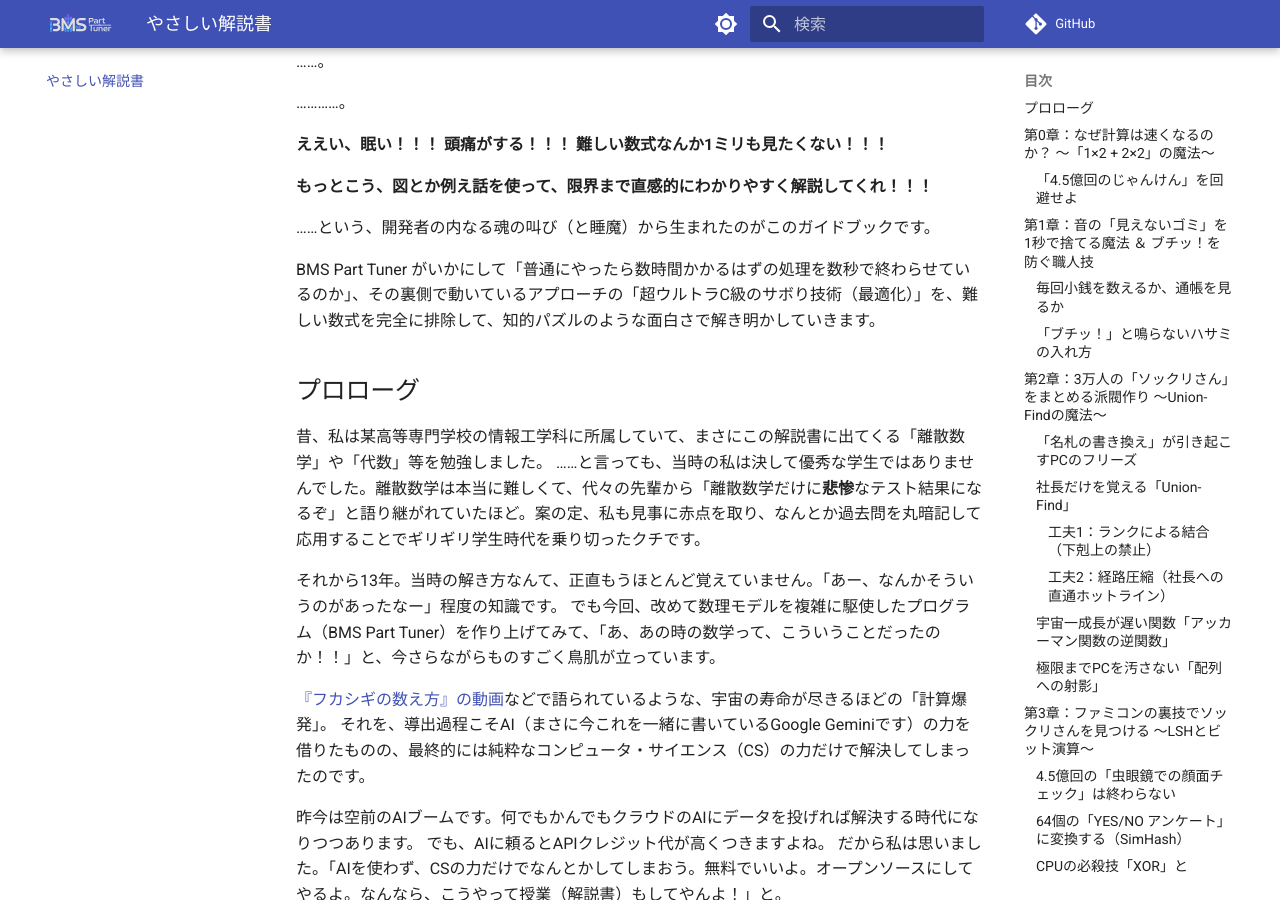
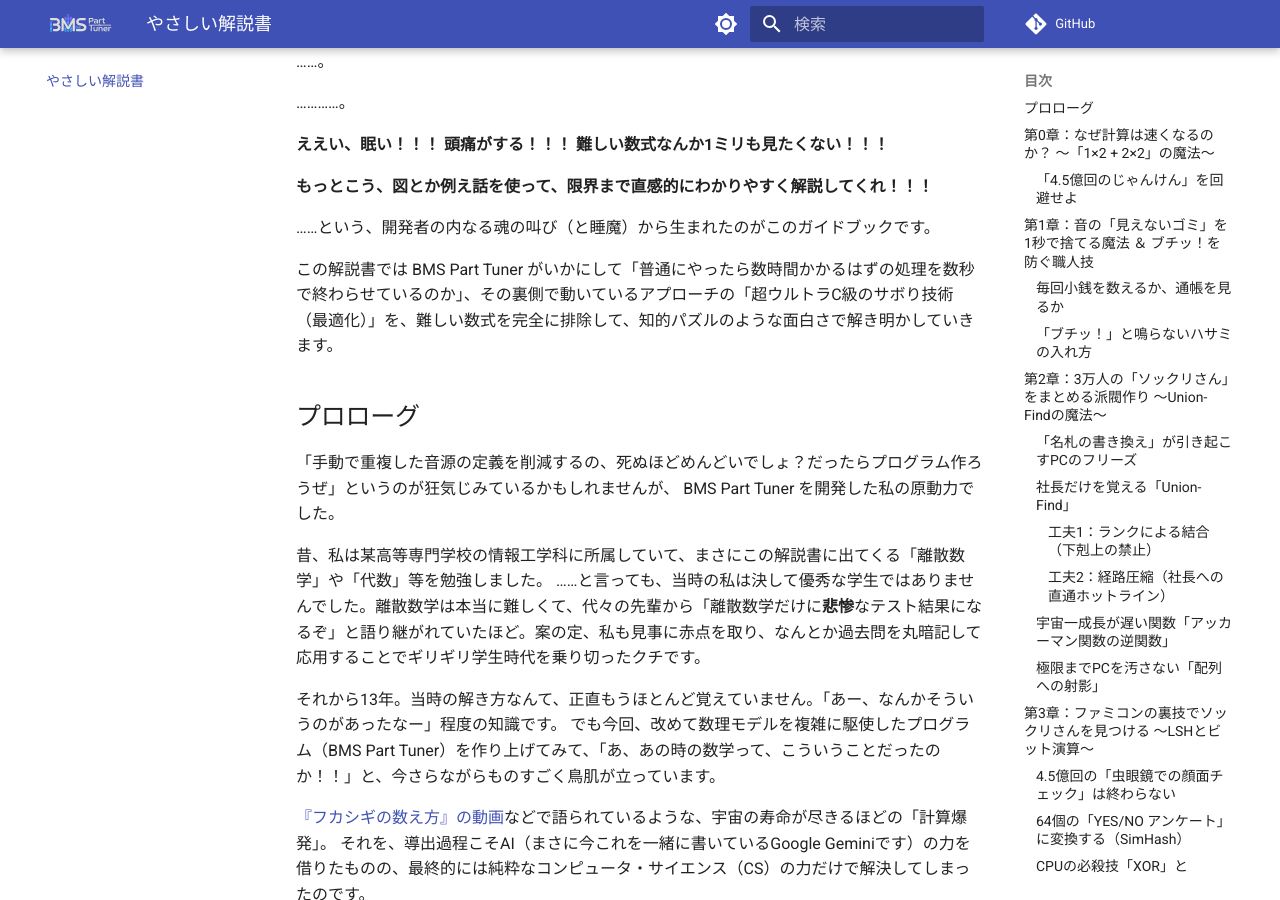
Before and after one commit to bms-atelier-kyokufu/BmsPartTuner, an MkDocs documentation site: the page built from docs/casual_guide.md, in a window 1280 px wide and 900 px high, scrolled down 509 px. Built offline with MkDocs 1.6.1 and Material for MkDocs 9.7.7, drawn with Linux system fonts in a browser that asks for light colours; comment, search, counter and statistics services are not loaded.

Commit message:
docs(casual_guide): プロローグに原動力クオートを追加
- 「手動で定義を削減するの、死ぬほどめんどいでしょ？」という
  原動力メッセージをプロローグ直後に挿入
- 読者が本書の開発背景を直感的に掴めるようにし、エンゲージメント向上を狙う

```diff
--- a/docs/casual_guide.md
+++ b/docs/casual_guide.md
@@ -19,9 +19,11 @@
 
 ……という、開発者の内なる魂の叫び（と睡魔）から生まれたのがこのガイドブックです。
 
-BMS Part Tuner がいかにして「普通にやったら数時間かかるはずの処理を数秒で終わらせているのか」、その裏側で動いているアプローチの「超ウルトラC級のサボり技術（最適化）」を、難しい数式を完全に排除して、知的パズルのような面白さで解き明かしていきます。
+この解説書では BMS Part Tuner がいかにして「普通にやったら数時間かかるはずの処理を数秒で終わらせているのか」、その裏側で動いているアプローチの「超ウルトラC級のサボり技術（最適化）」を、難しい数式を完全に排除して、知的パズルのような面白さで解き明かしていきます。
 
 ## プロローグ
+
+「手動で重複した音源の定義を削減するの、死ぬほどめんどいでしょ？だったらプログラム作ろうぜ」というのが狂気じみているかもしれませんが、 BMS Part Tuner を開発した私の原動力でした。
 
 昔、私は某高等専門学校の情報工学科に所属していて、まさにこの解説書に出てくる「離散数学」や「代数」等を勉強しました。 ……と言っても、当時の私は決して優秀な学生ではありませんでした。離散数学は本当に難しくて、代々の先輩から「離散数学だけに**悲惨**なテスト結果になるぞ」と語り継がれていたほど。案の定、私も見事に赤点を取り、なんとか過去問を丸暗記して応用することでギリギリ学生時代を乗り切ったクチです。
 
```
